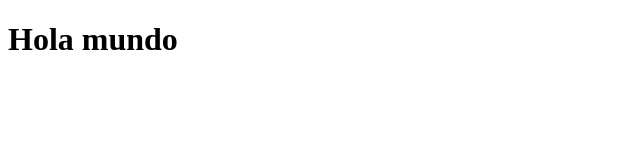
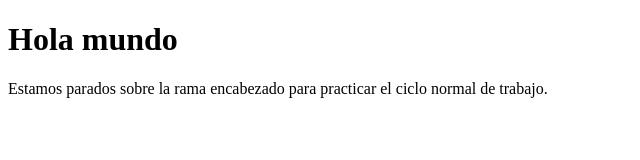
Before and after one commit to Gabriel-Arg/Porfolio-Gaby, a plain HTML site: page index.html in a window 1280 px wide. Shown: the whole page, without its empty margins (0-640 px from the left). Drawn offline with Linux system fonts and the light colour scheme.

Commit message:
Agrega un parrafo nuevo

```diff
--- a/index.html
+++ b/index.html
@@ -31,6 +31,12 @@
 
         <h1>Hola mundo</h1>
 
+        <p>
+            Estamos parados sobre la rama
+            encabezado para practicar el
+            ciclo normal de trabajo.
+        </p>
+
 
 
     </body>
```
